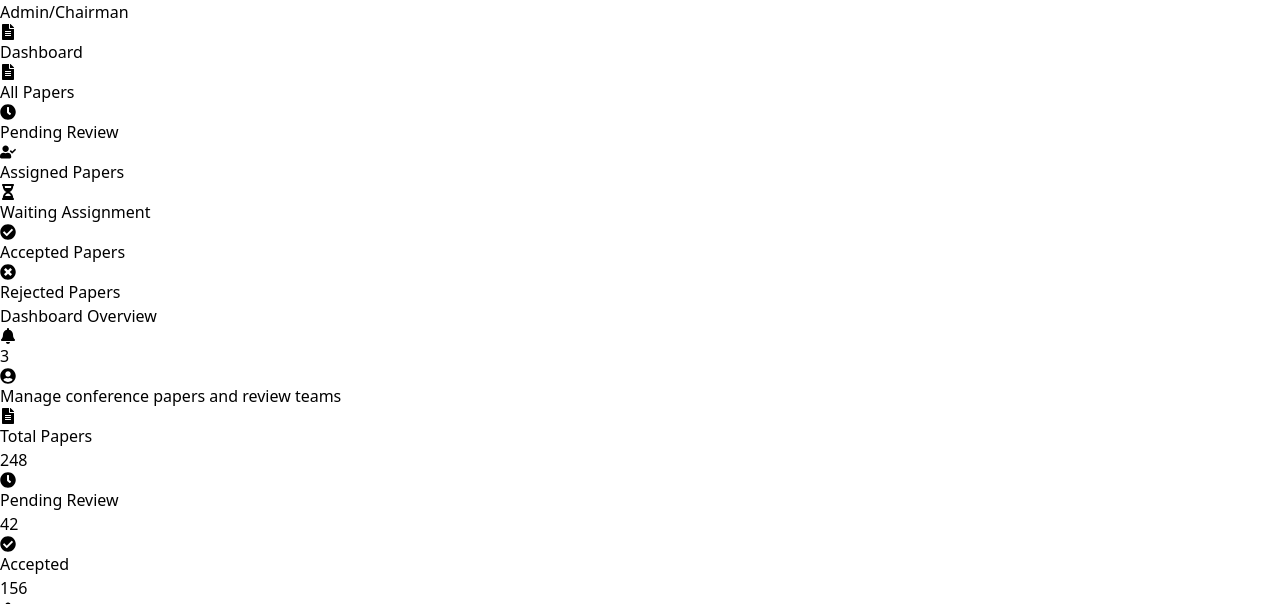
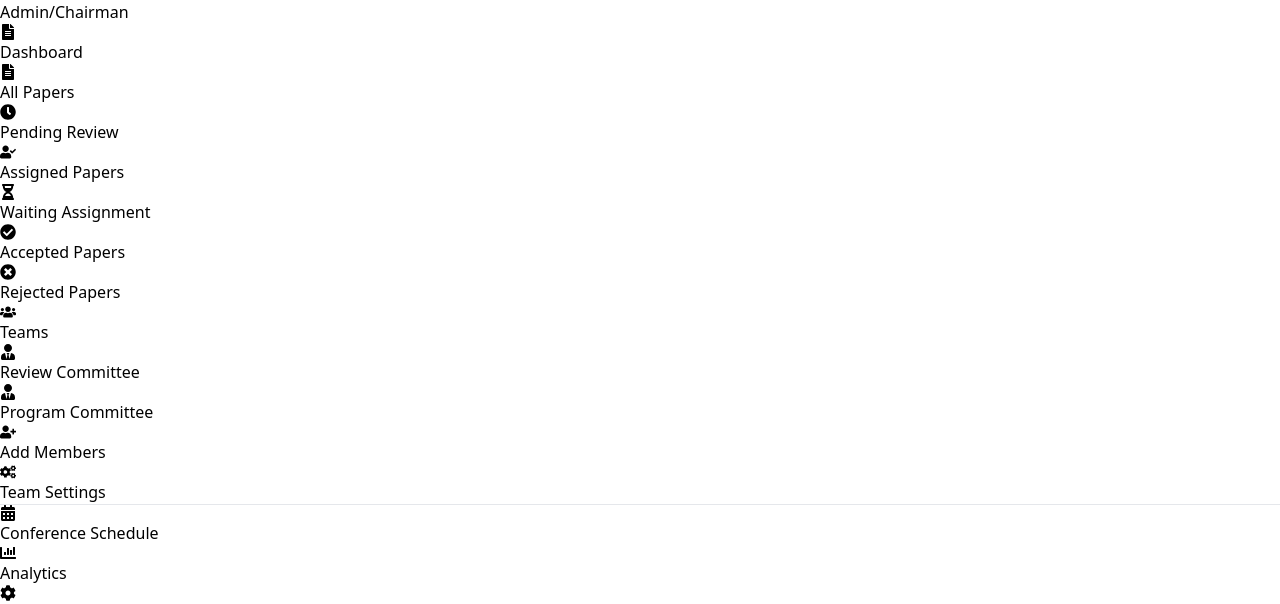
Before and after one commit to irina532/web, a React (Vite) app: page / in a window 1280 px wide. Shown: the part 348-952 px from the top of the page. Built offline with nearby package versions, Linux system fonts and the light colour scheme; the HTML template or start-up script is replaced by a standard one.

Commit message:
completed admin dashboard

```diff
--- a/src/components/sidebar.jsx
+++ b/src/components/sidebar.jsx
@@ -1,9 +1,23 @@
 import React from 'react';
-import { FaFileAlt, FaClock, FaUserCheck, FaHourglassHalf, FaCheckCircle, FaTimesCircle } from 'react-icons/fa';
+import {
+  FaFileAlt,
+  FaClock,
+  FaUserCheck,
+  FaHourglassHalf,
+  FaCheckCircle,
+  FaTimesCircle,
+  FaUsers,
+  FaUserTie,
+  FaUserPlus,
+  FaCogs,
+  FaCalendarAlt,
+  FaChartBar,
+  FaCog,
+} from 'react-icons/fa';
 
 const Sidebar = () => {
   return (
-    <div className="w-64 h-screen bg-white border-r px-6 py-8">
+    <div className="w-64 h-screen bg-white border-r px-6 py-8 overflow-y-auto">
       <div className="text-xl font-bold mb-6">Conference Portal</div>
       <div className="flex items-center mb-6">
         <img src="https://i.ibb.co/3CrmQd9/user-icon.png" alt="User" className="w-12 h-12 rounded-full mr-3" />
@@ -12,27 +26,67 @@ const Sidebar = () => {
           <div className="text-sm text-gray-500">Admin/Chairman</div>
         </div>
       </div>
-      <nav className="space-y-4">
-        <a href="#" className="flex items-center space-x-3 text-gray-700 font-semibold">
+
+      {/* Dashboard Section */}
+      <nav className="space-y-2 mb-6">
+        <div className="text-gray-700 font-semibold flex items-center space-x-3">
           <FaFileAlt /> <span>Dashboard</span>
+        </div>
+        <a href="#" className="flex items-center space-x-3 text-gray-600 hover:text-blue-600 ml-6">
+          <FaFileAlt /> <span>All Papers</span>
+        </a>
+        <a href="#" className="flex items-center space-x-3 text-gray-600 hover:text-blue-600 ml-6">
+          <FaClock /> <span>Pending Review</span>
+        </a>
+        <a href="#" className="flex items-center space-x-3 text-gray-600 hover:text-blue-600 ml-6">
+          <FaUserCheck /> <span>Assigned Papers</span>
+        </a>
+        <a href="#" className="flex items-center space-x-3 text-gray-600 hover:text-blue-600 ml-6">
+          <FaHourglassHalf /> <span>Waiting Assignment</span>
+        </a>
+        <a href="#" className="flex items-center space-x-3 text-gray-600 hover:text-blue-600 ml-6">
+          <FaCheckCircle /> <span>Accepted Papers</span>
+        </a>
+        <a href="#" className="flex items-center space-x-3 text-gray-600 hover:text-blue-600 ml-6">
+          <FaTimesCircle /> <span>Rejected Papers</span>
+        </a>
+      </nav>
+
+      {/* Teams Section */}
+      <nav className="space-y-2 mb-6">
+        <div className="text-gray-700 font-semibold flex items-center space-x-3">
+          <FaUsers /> <span>Teams</span>
+        </div>
+        <a href="#" className="flex items-center space-x-3 text-gray-600 hover:text-blue-600 ml-6">
+          <FaUserTie /> <span>Review Committee</span>
+        </a>
+        <a href="#" className="flex items-center space-x-3 text-gray-600 hover:text-blue-600 ml-6">
+          <FaUserTie /> <span>Program Committee</span>
+        </a>
+        <a href="#" className="flex items-center space-x-3 text-gray-600 hover:text-blue-600 ml-6">
+          <FaUserPlus /> <span>Add Members</span>
+        </a>
+        <a href="#" className="flex items-center space-x-3 text-gray-600 hover:text-blue-600 ml-6">
+          <FaCogs /> <span>Team Settings</span>
+        </a>
+      </nav>
+
+      <hr className="my-4 border-gray-300" />
+
+      {/* Conference Schedule & Analytics */}
+      <nav className="space-y-4 mb-6">
+        <a href="#" className="flex items-center space-x-3 text-gray-600 hover:text-blue-600">
+          <FaCalendarAlt /> <span>Conference Schedule</span>
         </a>
         <a href="#" className="flex items-center space-x-3 text-gray-600 hover:text-blue-600">
-          <FaFileAlt /> <span>All Papers</span>
+          <FaChartBar /> <span>Analytics</span>
         </a>
+      </nav>
+
+      {/* Settings */}
+      <nav>
         <a href="#" className="flex items-center space-x-3 text-gray-600 hover:text-blue-600">
-          <FaClock /> <span>Pending Review</span>
-        </a>
-        <a href="#" className="flex items-center space-x-3 text-gray-600 hover:text-blue-600">
-          <FaUserCheck /> <span>Assigned Papers</span>
-        </a>
-        <a href="#" className="flex items-center space-x-3 text-gray-600 hover:text-blue-600">
-          <FaHourglassHalf /> <span>Waiting Assignment</span>
-        </a>
-        <a href="#" className="flex items-center space-x-3 text-gray-600 hover:text-blue-600">
-          <FaCheckCircle /> <span>Accepted Papers</span>
-        </a>
-        <a href="#" className="flex items-center space-x-3 text-gray-600 hover:text-blue-600">
-          <FaTimesCircle /> <span>Rejected Papers</span>
+          <FaCog /> <span>Settings</span>
         </a>
       </nav>
     </div>
```
